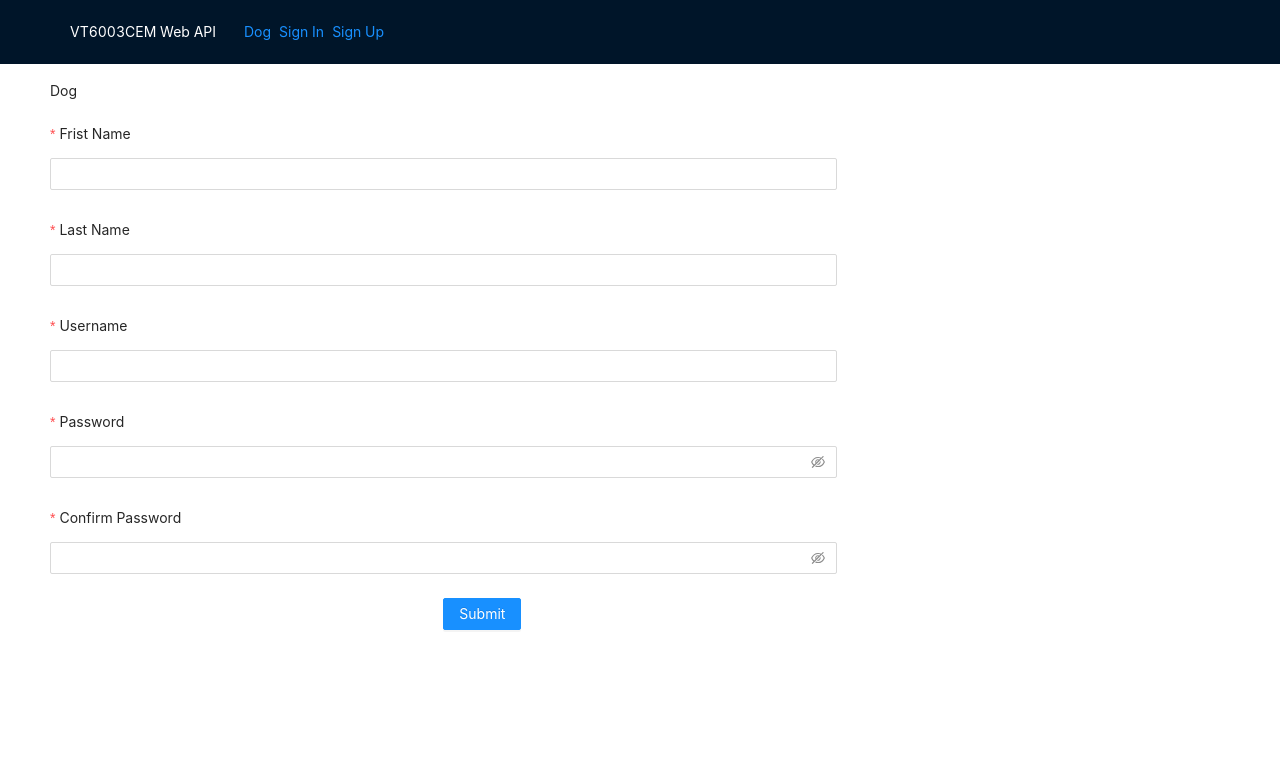
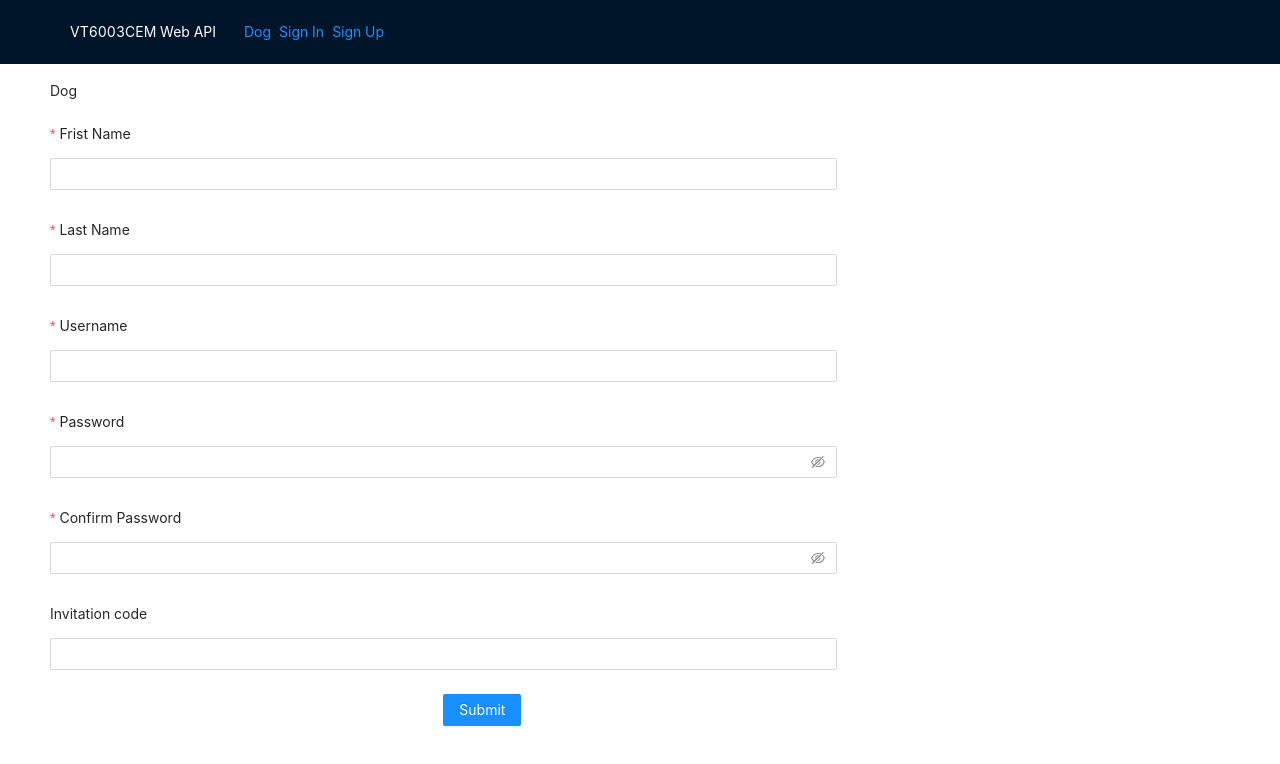
Before and after one commit to imJackym/WebAPIDevelopment_frontend, a React (Create React App) app in the folder frontend/: page /SignUp in a window 1280 px wide. Shown: the top 764 px of the page. Built offline with nearby package versions, Linux system fonts and the light colour scheme.

Commit message:
add sign up code for admin registation

```diff
--- a/frontend/src/screen/SignUpScreen.js
+++ b/frontend/src/screen/SignUpScreen.js
@@ -14,6 +14,7 @@ function SignUpScreen() {
   const [lname, setLname] = useState("");
   const [name, setName] = useState("");
   const [password, setPassword] = useState("");
+  const [icode, setIcode] = useState("");
 
   async function handleSubmit() {
     try {
@@ -22,6 +23,7 @@ function SignUpScreen() {
         lname,
         name,
         password,
+        icode
       });
       if (data.status === "register") {
         alert("Submit Success");
@@ -39,6 +41,14 @@ function SignUpScreen() {
 
   useEffect(() => {
   }, []);
+
+  const s_icode = (e) => {
+    if(e === "admin"){
+      setIcode("admin")
+    }else{
+      setIcode("")
+    }
+  }
 
   return (
     <Form name="basic" labelCol={{ span: 24 }} wrapperCol={{ span: 16 }} initialValues={{ remember: true }} onFinish={handleSubmit} autoComplete="off">
@@ -79,6 +89,12 @@ function SignUpScreen() {
         <Input.Password />
       </Form.Item>
 
+      <Form.Item label="Invitation code" name="icode"
+        onChange={(e) => s_icode(e.target.value)}
+        rules={[{ required: false }]}>
+        <Input />
+      </Form.Item>
+
       <Form.Item wrapperCol={{ offset: 8, span: 16 }}>
         <Button type="primary" htmlType="submit"> Submit </Button>
       </Form.Item>
```
